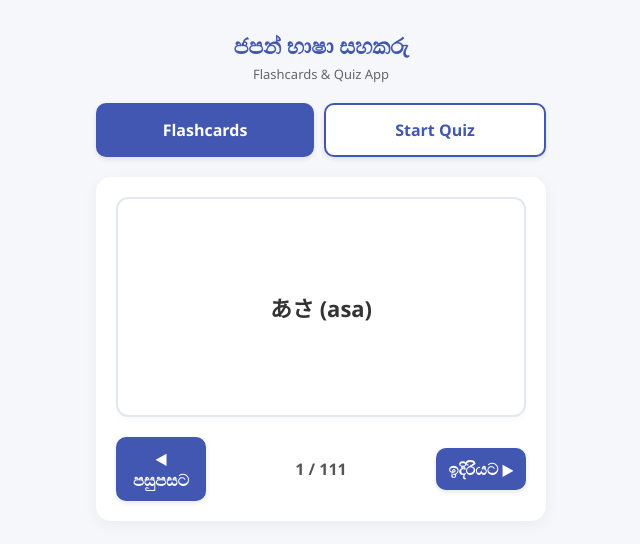
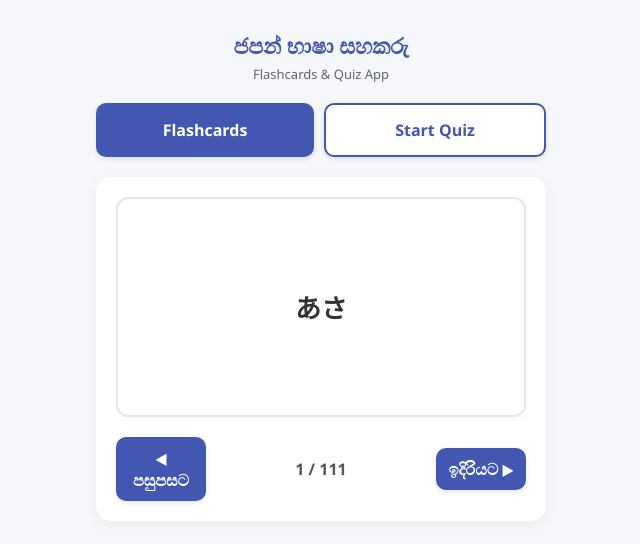
Before and after one commit to pinidudilsharatt-jpg/japanese-quiz, a plain HTML site: page index.html in a window 1280 px wide. Shown: the whole page, without its empty margins (319-959 px from the left). Drawn offline with Linux system fonts and the light colour scheme.

Commit message:
Update index.html

```diff
--- a/index.html
+++ b/index.html
@@ -113,7 +113,7 @@
             display: flex;
             justify-content: center;
             align-items: center;
-            font-size: 22px;
+            font-size: 26px; /* ජපන් අකුරු පැහැදිලිව පෙනෙන්න size එක පොඩ්ඩක් වැඩි කළා */
             font-weight: 600;
             border-radius: 12px;
             border: 2px solid #e2e8f0;
@@ -238,131 +238,131 @@
     </div>
 
     <script>
-        // ඔයා ලබාදුන් පිටු 12 ම ඇතුළත් වචන 110 ක සම්පූර්ණ දත්ත පද්ධතිය (Data Set)
+        // රෝමජි (Romaji) සියල්ල ඉවත් කරන ලද වචන 110 ක සම්පූර්ණ දත්ත පද්ධතිය
         const studyData = [
             // 1 වෙනි පිටුව
-            { term: "あさ (asa)", definition: "උදේ" },
-            { term: "うえ (ue)", definition: "උඩ / ඉහළ" },
-            { term: "いえ (ie)", definition: "ගෙදර" },
-            { term: "えび (ebi)", definition: "ඉස්සා" },
-            { term: "おと (oto)", definition: "ශබ්දය" },
-            { term: "かお (kao)", definition: "මුහුණ" },
-            { term: "きた (kita)", definition: "උතුර" },
-            { term: "くるま (kuruma)", definition: "කාර් එක / වාහනය" },
-            { term: "けむり (kemuri)", definition: "දුම" },
-            { term: "ここ (koko)", definition: "මෙතන" },
-            { term: "さとう (satō)", definition: "සීනි" },
+            { term: "あさ", definition: "උදේ" },
+            { term: "うえ", definition: "උඩ / ඉහළ" },
+            { term: "いえ", definition: "ගෙදර" },
+            { term: "えび", definition: "إස්සා" },
+            { term: "おと", definition: "ශබ්දය" },
+            { term: "かお", definition: "මුහුණ" },
+            { term: "きた", definition: "උතුර" },
+            { term: "くるま", definition: "කාර් එක / වාහනය" },
+            { term: "けむり", definition: "දුම" },
+            { term: "ここ", definition: "මෙතන" },
+            { term: "さとう", definition: "සීනි" },
             // 2 වෙනි පිටුව
-            { term: "ごみ (gomi)", definition: "කුණු" },
-            { term: "ざっし (zasshi)", definition: "සඟරාව" },
-            { term: "じかん (jikan)", definition: "වේලාව" },
-            { term: "ずが / ずえ (zuga / zue)", definition: "චිත්‍ර එකතුව" },
-            { term: "ぜろ (zero)", definition: "බිංදුව (0)" },
-            { term: "ぞう (zō)", definition: "අලියා" },
-            { term: "だめ (dame)", definition: "එපා / බෑ" },
-            { term: "おやすみなさい (oyasuminasai)", definition: "සුබ රාත්‍රියක් (Good night)" },
-            { term: "でんしゃ (densha)", definition: "දුම්රිය" },
-            { term: "ばしょ (basho)", definition: "ස්ථානය" },
-            { term: "びっくり (bikkuri)", definition: "පුදුමය / ගැස්සීම" },
+            { term: "ごみ", definition: "කුණු" },
+            { term: "ざっし", definition: "සඟරාව" },
+            { term: "じかん", definition: "වේලාව" },
+            { term: "ずが / ずえ", definition: "චිත්‍ර එකතුව" },
+            { term: "ぜろ", definition: "බිංදුව (0)" },
+            { term: "ぞう", definition: "අලියා" },
+            { term: "だめ", definition: "එපා / බෑ" },
+            { term: "おやすみなさい", definition: "සුබ රාත්‍රියක් (Good night)" },
+            { term: "でんしゃ", definition: "දුම්රිය" },
+            { term: "ばしょ", definition: "ස්ථානය" },
+            { term: "びっくり", definition: "පුදුමය / ගැස්සීම" },
             // 3 වෙනි පිටුව
-            { term: "べんり (benri)", definition: "පහසුව / පහසුයි" },
-            { term: "ぼうし (bōshi)", definition: "තොප්පිය" },
-            { term: "かっぱつ (kappatsu)", definition: "ක්‍රියාශීලී" },
-            { term: "どろぼう (dorobō)", definition: "හොරා" },
-            { term: "ヤード (yādo) [Katakana]", definition: "යාරය (Yard)" },
+            { term: "べんり", definition: "පහසුව / පහසුයි" },
+            { term: "ぼうし", definition: "තොප්පිය" },
+            { term: "かっぱつ", definition: "ක්‍රියාශීලී" },
+            { term: "どろぼう", definition: "හොරා" },
+            { term: "ヤード", definition: "යාරය (Yard)" },
             // 4 වෙනි පිටුව (ශරීරයේ කොටස් - I)
-            { term: "は (ha)", definition: "දත / දත්" },
-            { term: "くちびる (kuchibiru)", definition: "තොල / තොල්" },
-            { term: "ほっぺた (hoppeta)", definition: "කම්මුල" },
-            { term: "のど (nodo)", definition: "උගුර" },
-            { term: "くび (kubi)", definition: "බෙල්ල" },
-            { term: "かた (kata)", definition: "උරහිස" },
-            { term: "せなか (senaka)", definition: "පිට (Back)" },
-            { term: "むね (mune)", definition: "පපුව" },
+            { term: "は", definition: "දත / දත්" },
+            { term: "くちびる", definition: "තොල / තොල්" },
+            { term: "ほっぺた", definition: "කම්මුල" },
+            { term: "のど", definition: "උගුර" },
+            { term: "くび", definition: "බෙල්ල" },
+            { term: "かた", definition: "උරහිස" },
+            { term: "せなか", definition: "පිට (Back)" },
+            { term: "むね", definition: "පපුව" },
             // 5 වෙනි පිටුව (ශරීරයේ කොටස් - II)
-            { term: "おなか (onaka)", definition: "බඩ" },
-            { term: "うで (ude)", definition: "අත (Arm / ඉහළ බාහුව)" },
-            { term: "ふともも (futomomo)", definition: "කලව" },
-            { term: "ひざ (hiza)", definition: "දණහිස" },
-            { term: "ひじ (hiji)", definition: "වැලමිට" },
-            { term: "あし (ashi)", definition: "කකුල / පතුල" },
-            { term: "かかと (kakato)", definition: "විලුඹ" },
-            { term: "あしくび (ashikubi)", definition: "වළලුකර" },
-            { term: "あしのうら (ashi no ura)", definition: "යටි පතුල" },
-            { term: "ゆび (yubi)", definition: "ඇඟිල්ල / ඇඟිලි" },
-            { term: "ゆびさき (yubisaki)", definition: "ඇඟිලි තුඩු" },
-            // 6 වෙනි පිටුව (ශරීරයේ කොටස් - III)
-            { term: "つめ (tsume)", definition: "නියපොත්ත" },
-            { term: "へそ (heso)", definition: "බුරිය" },
-            { term: "つまさき (tsumasaki)", definition: "කකුලේ ඇඟිලි තුඩු / පය තුඩු" },
-            { term: "て (te)", definition: "අත (Hand - අල්ල කොටස)" },
-            { term: "うで (ude)", definition: "අත (Arm - මුළු අතම)" },
-            { term: "てくび (tekubi)", definition: "මැණික් කටුව" },
-            { term: "おしり (oshiri)", definition: "පස්ස (Buttocks)" },
-            { term: "からだ (karada)", definition: "ශරීරය" },
-            { term: "からだのぶぶん (karada no bubun)", definition: "ශරීරයේ කොටස්" },
-            { term: "くち (kuchi)", definition: "කට" },
-            { term: "かみのけ (kaminoke)", definition: "කොණ්ඩය / කෙස් වැටිය" },
+            { term: "おなか", definition: "බඩ" },
+            { term: "うで", definition: "අත (Arm / ඉහළ බාහුව)" },
+            { term: "ふともも", definition: "කලව" },
+            { term: "ひざ", definition: "දණහිස" },
+            { term: "ひじ", definition: "වැලමිට" },
+            { term: "あし", definition: "කකුල / පතුල" },
+            { term: "かかと", definition: "විලුඹ" },
+            { term: "あしくび", definition: "වළලුකර" },
+            { term: "あしのうら", definition: "යටි පතුල" },
+            { term: "ゆび", definition: "ඇඟිල්ල / ඇඟිලි" },
+            { term: "ゆびさき", definition: "ඇඟිලි තුඩු" },
+            // 6 වෙන比 පිටුව (ශරීරයේ කොටස් - III)
+            { term: "つめ", definition: "නියපොත්ත" },
+            { term: "へそ", definition: "බුරිය" },
+            { term: "つμαさき", definition: "කකුලේ ඇඟිලි තුඩු / පය තුඩු" },
+            { term: "て", definition: "අත (Hand - අල්ල කොටස)" },
+            { term: "うで", definition: "අත (Arm - මුළු අතම)" },
+            { term: "てくび", definition: "මැණික් කටුව" },
+            { term: "おしり", definition: "පස්ස (Buttocks)" },
+            { term: "からだ", definition: "ශරීරය" },
+            { term: "からだのぶぶん", definition: "ශරීරයේ කොටස්" },
+            { term: "くち", definition: "කට" },
+            { term: "かみのけ", definition: "කොණ්ඩය / කෙස් වැටිය" },
             // 7 වෙනි පිටුව (විවිධ වචන සහ නාමපද)
-            { term: "はっけん (hakken)", definition: "සොයාගැනීම (Discovery)" },
-            { term: "せっけん (sekken)", definition: "සබන්" },
-            { term: "はつおん (hatsuon)", definition: "උච්චාරණය (Pronunciation)" },
-            { term: "さっき (sakki)", definition: "කලින් / මීට ටික වෙලාවකට කලින්" },
-            { term: "きっぷ (kippu)", definition: "ටිකට්පත (Ticket)" },
-            { term: "きって (kitte)", definition: "මුද්දරය" },
-            { term: "ひたい (hitai)", definition: "නළල" },
-            { term: "まゆげ (mayuge)", definition: "ඇහිබැම" },
-            { term: "あご (ago)", definition: "নিকට" },
-            { term: "のうか (nōka)", definition: "ගොවියා / ගොවි නිවස" },
-            { term: "だんせい (dansei)", definition: "පිරිමියා / පුරුෂයා" },
-            { term: "かちょう (kachō)", definition: "අංශ ප්‍රධානියා" },
-            { term: "いしゃ (isha)", definition: "වෛද්‍යවරයා" },
-            { term: "がいこくじん (gaikokujin)", definition: "විදේශිකයා" },
-            { term: "くに (kuni)", definition: "රට" },
+            { term: "はっけん", definition: "සۆයාගැනීම (Discovery)" },
+            { term: "せっけん", definition: "සබන්" },
+            { term: "はつおん", definition: "උච්චාරණය (Pronunciation)" },
+            { term: "さっき", definition: "කලින් / මීට ටික වෙලාවකට කලින්" },
+            { term: "きっぷ", definition: "ටිකට්පත (Ticket)" },
+            { term: "きって", definition: "මුද්දරය" },
+            { term: "ひたい", definition: "නළල" },
+            { term: "まゆげ", definition: "ඇහිබැම" },
+            { term: "あご", definition: "නිකට" },
+            { term: "のうか", definition: "ගොවියා / ගොවි නිවස" },
+            { term: "だんせい", definition: "පිරිමියා / පුරුෂයා" },
+            { term: "かちょう", definition: "අංශ ප්‍රධානියා" },
+            { term: "いしゃ", definition: "වෛද්‍යවරයා" },
+            { term: "がいこくじん", definition: "විදේශිකයා" },
+            { term: "くに", definition: "රට" },
             // 8 වෙනි පිටුව (පවුලේ සාමාජිකයන් - I)
-            { term: "ちち (chichi) / おとうさん (otōsan)", definition: "තාත්තා" },
-            { term: "はは (haha) / おかあさん (okāsan)", definition: "අම්මා" },
-            { term: "りょうしん (ryōshin) / ごりょうしん (goryōshin)", definition: "දෙමාපියන්" },
-            { term: "あに (ani) / おにいさん (onīsan)", definition: "අයියා" },
-            { term: "あね (ane) / おねえさん (onēsan)", definition: "අක්කා" },
-            { term: "おとうと (otōto) / おとうとさん (otōtosan)", definition: "මල්ලි" },
-            { term: "いもうと (imōto) / いもうとさん (imōtosan)", definition: "නංගි" },
-            { term: "きょうだい (kyōdai) / ごきょうだい (gokyōdai)", definition: "සහෝදර සහෝදරියන්" },
-            { term: "しまい (shimai)", definition: "සහෝදරියන් (විතරක්ම)" },
+            { term: "ちち / おとうさん", definition: "තාත්තා" },
+            { term: "はは / おかあさん", definition: "අම්මා" },
+            { term: "りょうしん / ごりょうしん", definition: "දෙමාපියන්" },
+            { term: "あに / おにいさん", definition: "අයියා" },
+            { term: "あね / おねえさん", definition: "අක්කා" },
+            { term: "おとうと / おとうとさん", definition: "මල්ලි" },
+            { term: "いもうと / いもうとさん", definition: "නංගි" },
+            { term: "きょうだい / ごきょうだい", definition: "සහෝදර සහෝදරියන්" },
+            { term: "しまい", definition: "සහෝදරියන් (විතරක්ම)" },
             // 9 වෙනි පිටුව (පවුලේ සාමාජිකයන් - II)
-            { term: "そふ (sofu) / おじいさん (ojīsan)", definition: "සීයා" },
-            { term: "そぼ (sobo) / おばあさん (obāsan)", definition: "ආච්චි" },
-            { term: "おば (oba) / おばさん (obasan)", definition: "නැන්දා / පුංචි" },
-            { term: "おじ (oji) / おじさん (ojisan)", definition: "මාමා / බාප්පා" },
-            { term: "おっと / しゅじん / ごしゅじん (goshujin)", definition: "සැමියා / මහත්තයා" },
-            { term: "つま / かない / おくさん (okusan)", definition: "බිරිඳ / ნෝනා" },
-            { term: "むすこ (musuko) / むすこさん (musukosan)", definition: "පුතා" },
-            { term: "むすめ (musume) / むすめさん (musumesan)", definition: "දුව" },
-            { term: "こども (kodomo) / おこさん (okosan)", definition: "ළමයා / දරුවා" },
-            { term: "まご (mago) / おまごさん (omagosan)", definition: "මුණුබුරා / මිණිබිරිය" },
+            { term: "そふ / おじいさん", definition: "සීයා" },
+            { term: "そぼ / おばあさん", definition: "ආච්චි" },
+            { term: "おば / おばさん", definition: "නැන්දා / පුංචි" },
+            { term: "おじ / おじさん", definition: "මාමා / බාප්පා" },
+            { term: "おっと / しゅじん / ごしゅじん", definition: "සැමියා / මහත්තයා" },
+            { term: "つま / かない / おくさん", definition: "බිරිඳ / නෝනා" },
+            { term: "むすこ / むすこさん", definition: "පුතා" },
+            { term: "むすめ / むすめさん", definition: "දුව" },
+            { term: "こども / おこさん", definition: "ළමයා / දරුවා" },
+            { term: "まご / おまごさん", definition: "මුණුබුරා / මිණිබිරිය" },
             // 10 වෙනි පිටුව (ස්ථාන සහ ක්‍රියාපද)
-            { term: "なんですか (nan desu ka)", definition: "මොකක්ද?" },
-            { term: "しごと (shigo to)", definition: "රැකියාව / වැඩ" },
-            { term: "まち (machi)", definition: "නගරය" },
-            { term: "おてら (otera)", definition: "පන්සල" },
-            { term: "ゆうびんきょく (yūbinkyoku)", definition: "තැපැල් කාර්යාලය" },
-            { term: "としょかん (toshokan)", definition: "පුස්තකාලය" },
-            { term: "します (shimasu)", definition: "කරනවා (Do)" },
-            { term: "すうජි (sūji)", definition: "අංකය / ඉලක්කම" },
-            { term: "ごはん (gohan)", definition: "බත් / ආහාරය" },
-            { term: "しんぶん (shinbun)", definition: "පත්තරය" },
+            { term: "なんですか", definition: "මොකක්ද?" },
+            { term: "しごと", definition: "රැකියාව / වැඩ" },
+            { term: "まち", definition: "නගරය" },
+            { term: "おてら", definition: "පันසල" },
+            { term: "ゆうびんきょく", definition: "තැපැල් කාර්යාලය" },
+            { term: "としょかん", definition: "පුස්තකාලය" },
+            { term: "します", definition: "කරනවා (Do)" },
+            { term: "すうじ", definition: "අංකය / ඉලක්කම" },
+            { term: "ごはん", definition: "බත් / ආහාරය" },
+            { term: "しんぶん", definition: "පත්තරය" },
             // 11 වෙනි පිටුව (කැමැත්ත, හැකියාව සහ විවිධ)
-            { term: "ゆうがた (yūgata)", definition: "සවස / හැන්දෑව" },
-            { term: "さかな (sakana)", definition: "මාළුවා" },
-            { term: "すきです (suki desu)", definition: "කැමතියි" },
-            { term: "きらいです (kirai desu)", definition: "අකමැතියි" },
-            { term: "じょうずです (jōzu desu)", definition: "දක්ෂයි" },
-            { term: "へたです (heta desu)", definition: "අදක්ෂයි" },
-            { term: "できます (dekimasu)", definition: "පුළුවන් (හැකියාව)" },
-            { term: "わかります (wakarimasu)", definition: "තේරෙනවා" },
+            { term: "ゆうがた", definition: "සවස / හැන්දෑව" },
+            { term: "さかな", definition: "මාළුවා" },
+            { term: "すきです", definition: "කැමතියි" },
+            { term: "きらいです", definition: "අකමැතියි" },
+            { term: "じょうずです", definition: "දක්ෂයි" },
+            { term: "へたです", definition: "අදක්ෂයි" },
+            { term: "できます", definition: "පුළුවන් (හැකියාව)" },
+            { term: "わかります", definition: "තේරෙනවා" },
             // 12 වෙනි පිටුව
-            { term: "びょうき (byōki)", definition: "අසනීප / ලෙඩ වීම" },
-            { term: "だいどころ (daidokoro)", definition: "කුස්සිය / මුළුතැන්ගෙය" }
+            { term: "びょうき", definition: "අසනීප / ලෙඩ වීම" },
+            { term: "だいどころ", definition: "කුස්සිය / මුළුතැන්ගෙය" }
         ];
 
         let currentCardIndex = 0;
```
